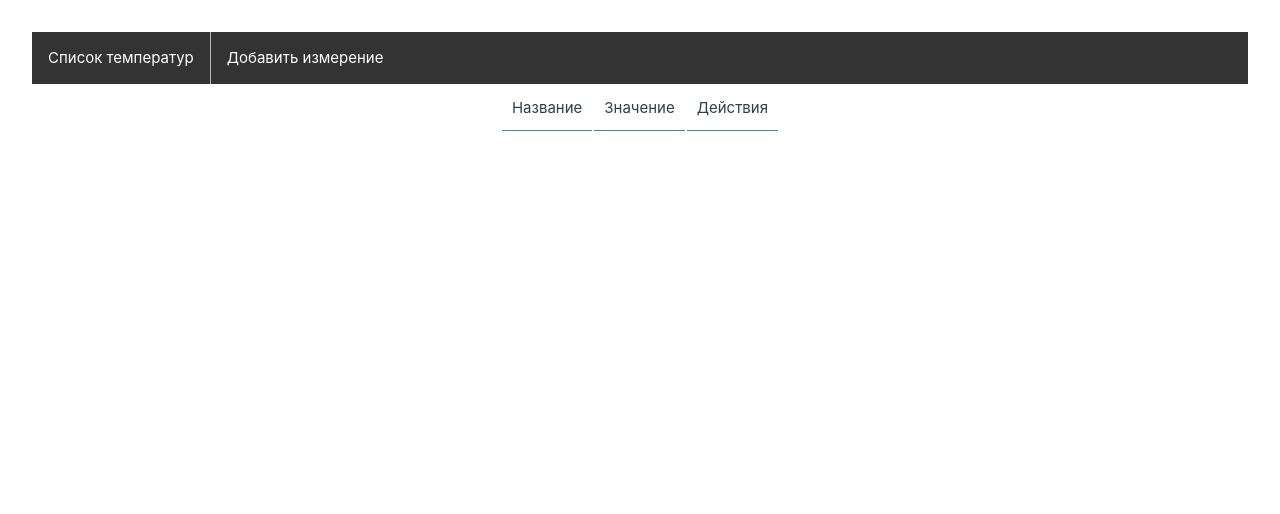
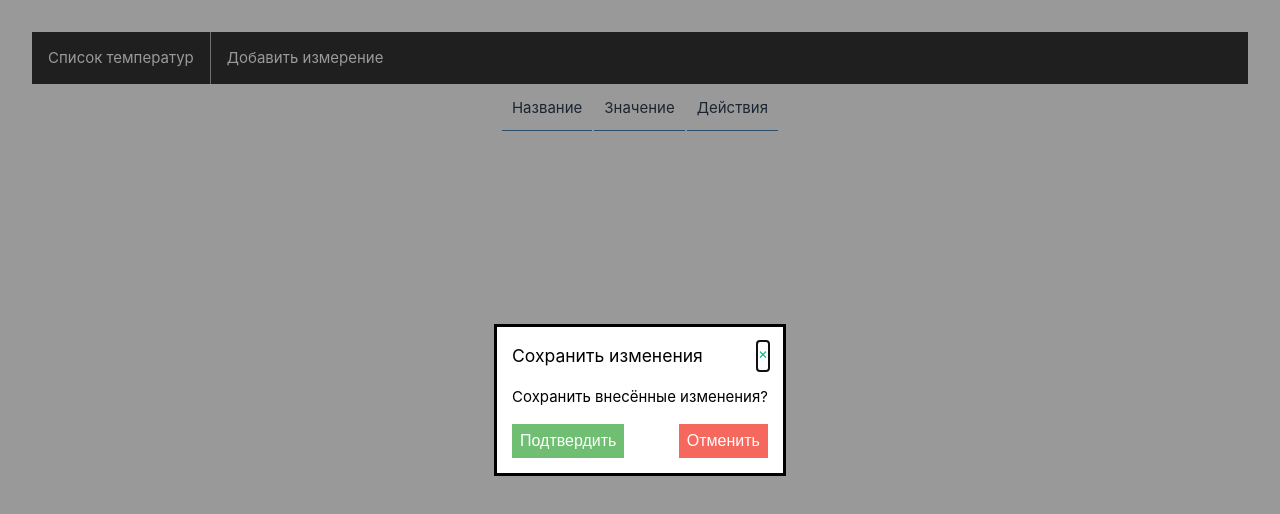
Before and after one commit to EpicalAndy/vue-temperature-list, a Vue app: page / in a window 1280 px wide. Shown: the top 514 px of the page. Built offline with nearby package versions, Linux system fonts and the light colour scheme.

Commit message:
Add Confirm dialog component

```diff
--- /dev/null
+++ b/src/components/AppConfirmDialog.vue
@@ -0,0 +1,61 @@
+<template>
+  <app-dialog-component :show="true">
+
+    <div class="confirm-dialog">
+      <div class="confirm-header confirm-item">
+        <h3 class="confirm-title">{{ text.confirm.title }}</h3>
+        <a href="#close" title="Close" class="close">×</a>
+      </div>
+      <div class="confirm-body confirm-item">
+        <p>{{ text.confirm.description }}</p>
+      </div>
+      <div class="confirm-footer confirm-item">
+        <app-button-component color="green"
+                              @click="confirm">
+          Подтвердить
+        </app-button-component>
+        <app-button-component color="red"
+                              @click="cancel">
+          Отменить
+        </app-button-component>
+      </div>
+    </div>
+
+  </app-dialog-component>
+</template>
+
+<script setup lang="ts">
+import AppButtonComponent from "@/components/UI/AppButtonComponent.vue";
+import AppDialogComponent from "@/components/UI/AppDialogComponent.vue";
+
+const text = {
+  cancel: {
+    title: 'Отмена изменений', description: 'Отменить изменения?'
+  },
+  confirm: {
+    title: 'Сохранить изменения', description: 'Сохранить внесённые изменения?'
+  }
+}
+const emits = defineEmits([ 'confirm', 'cancel' ]);
+
+function confirm() {
+  emits('confirm');
+}
+
+function cancel() {
+  emits('cancel');
+}
+</script>
+
+<style scoped>
+.confirm-header,
+.confirm-footer {
+  display: flex;
+  flex-direction: row;
+  justify-content: space-between;
+}
+
+.confirm-item + .confirm-item {
+  margin-top: 1em;
+}
+</style>
--- a/src/components/AppListComponent.vue
+++ b/src/components/AppListComponent.vue
@@ -24,9 +24,7 @@
     </tr>
     </tbody>
   </table>
-  <app-dialog-component :show="showEditDialog">
-    <span>Dialog!</span>
-  </app-dialog-component>
+  <app-confirm-dialog></app-confirm-dialog>
 </template>
 
 <script setup lang="ts">
@@ -34,6 +32,7 @@ import { useCardStore } from "@/stores/catd_store";
 import AppButtonComponent from "@/components/UI/AppButtonComponent.vue";
 import { ref } from "vue";
 import AppDialogComponent from "@/components/UI/AppDialogComponent.vue";
+import AppConfirmDialog from "@/components/AppConfirmDialog.vue";
 
 const cardsStore = useCardStore();
 const showEditDialog = ref(false);
--- a/src/components/UI/AppDialogComponent.vue
+++ b/src/components/UI/AppDialogComponent.vue
@@ -15,11 +15,12 @@ const _show = computed(() => props.show);
 const dialog = ref(null);
 
 onMounted(() => {
-
+  debugger
+  _show.value === true ? openDialog() : closeDialog();
 });
 
 watch(_show, () => {
-  _show ? openDialog() : closeDialog();
+  _show.value === true ? openDialog() : closeDialog();
 })
 
 function openDialog() {
@@ -27,7 +28,6 @@ function openDialog() {
 }
 
 function closeDialog() {
-  debugger
   dialog.value && dialog.value?.close();
 }
 </script>
```
